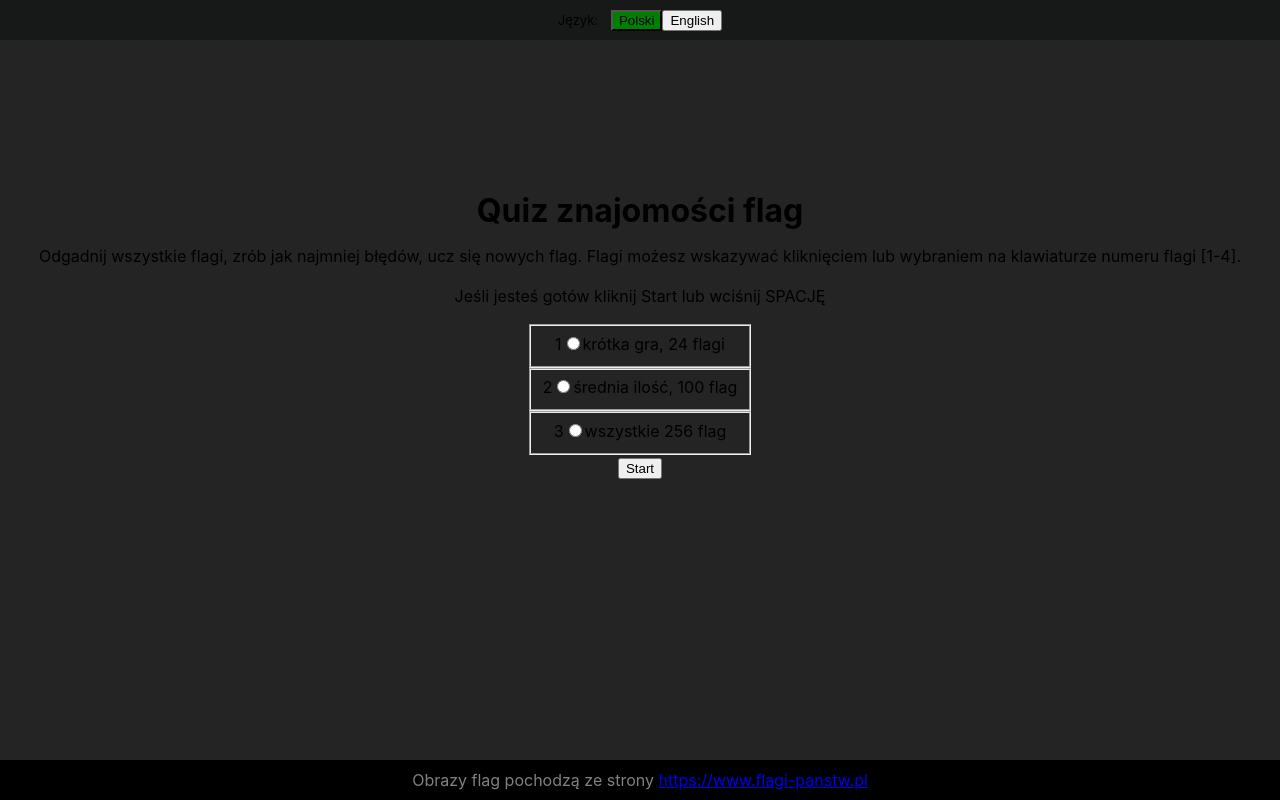
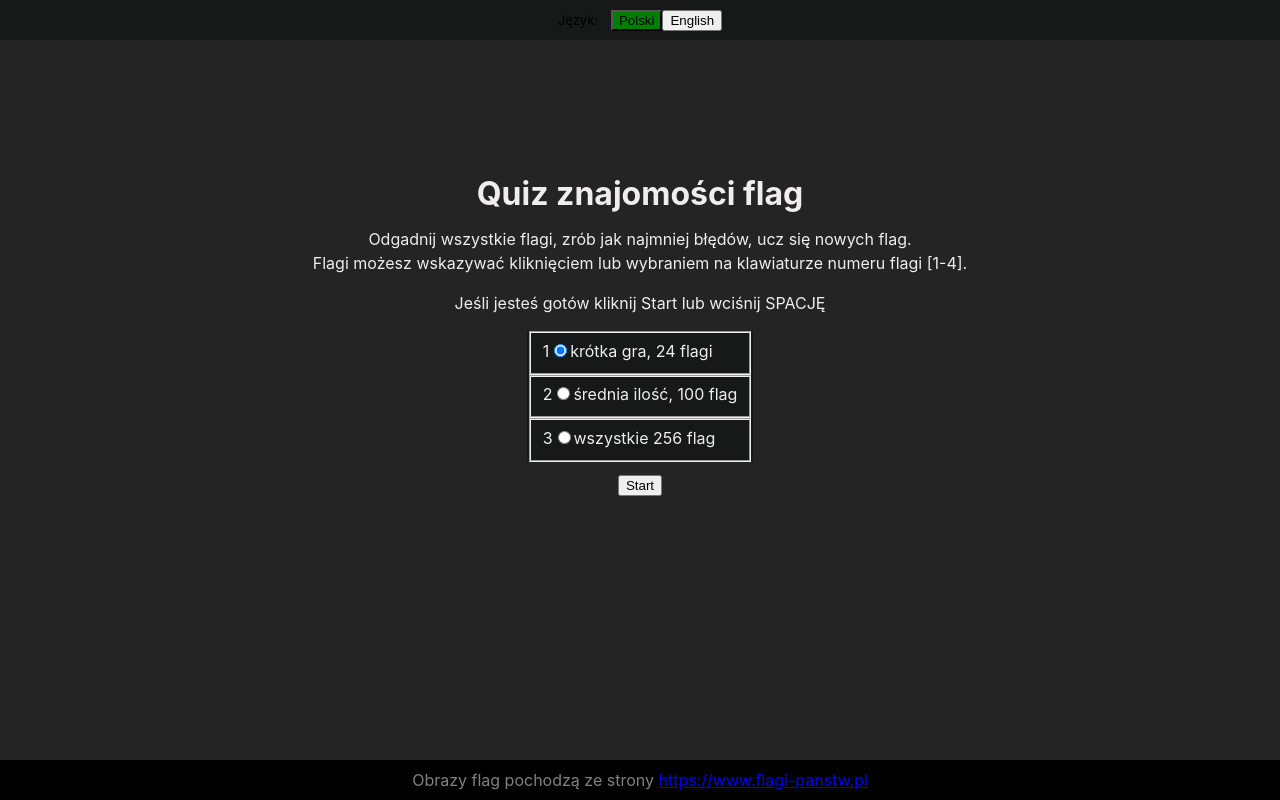
Before and after one commit to bart-1/flags-game, a React (Vite) app: page / in a window 1280 px wide. Built offline with nearby package versions, Linux system fonts and the light colour scheme.

Commit message:
fix: first level with proper number of flags feat: better colors in StartMenu and text format

```diff
--- a/src/App.css
+++ b/src/App.css
@@ -291,9 +291,16 @@ div.winner {
 }
 
 div.start-container {
+  color: rgb(239, 237, 237);
   display: flex;
   height: 80vh;
   flex-direction: column;
   align-items: center;
   justify-content: center;
 }
+
+div.difficulty-menu {
+  text-align: left;
+  background-color: rgb(23, 25, 25);
+  margin-bottom: 10px;
+}
--- a/src/DifficultyLevelMenu.tsx
+++ b/src/DifficultyLevelMenu.tsx
@@ -16,7 +16,9 @@ const DifficultyLevelMenu = ({ readyToStart }: DifficultyLevelMenuProps) => {
 
   const key = useInterfaceStore((state) => state.key);
   const pressedKey = useInterfaceStore((state) => state.pressedKey);
-  const resetPressedKeyConter = useInterfaceStore((state) => state.resetPressedKeyCounter);
+  const resetPressedKeyConter = useInterfaceStore(
+    (state) => state.resetPressedKeyCounter
+  );
 
   useEffect(() => {
     switch (true) {
@@ -35,7 +37,6 @@ const DifficultyLevelMenu = ({ readyToStart }: DifficultyLevelMenuProps) => {
         break;
     }
     resetPressedKeyConter();
-
   }, [pressedKey]);
 
   const handleRadioButtons = (e: FormEvent<HTMLFormElement>) => {
@@ -45,20 +46,19 @@ const DifficultyLevelMenu = ({ readyToStart }: DifficultyLevelMenuProps) => {
   };
   return (
     <>
-      <div>
-        <form
-          onSubmit={(e: FormEvent<HTMLFormElement>) => handleRadioButtons(e)}>
+      <form onSubmit={(e: FormEvent<HTMLFormElement>) => handleRadioButtons(e)}>
+        <div className="difficulty-menu">
           <fieldset>
             <label htmlFor="24">
               1
               <input
                 type="radio"
                 name="1"
-                value={4}
+                value={24}
                 onChange={(e: ChangeEvent<HTMLInputElement>) =>
                   setCheckedInput(e.currentTarget.value)
                 }
-                checked={checkedInput === "4"}
+                checked={checkedInput === "24"}
               />
               {lang === "pl" && `krótka gra, 24 flagi`}
               {lang === "en" && `short game, 24 flags`}
@@ -96,9 +96,9 @@ const DifficultyLevelMenu = ({ readyToStart }: DifficultyLevelMenuProps) => {
               {lang === "en" && `all 256 flags`}
             </label>
           </fieldset>
-          <button type="submit">Start</button>
-        </form>
-      </div>
+        </div>
+        <button type="submit">Start</button>
+      </form>
     </>
   );
 };
--- a/src/StartMenu.tsx
+++ b/src/StartMenu.tsx
@@ -9,12 +9,11 @@ interface StartMenuProps {
 
 const StartMenu = ({ start }: StartMenuProps) => {
   const lang = useInterfaceStore((state) => state.lang);
-  const resetFlagsIDArray = useFetchStore(state=> state.resetFlagsIDArray)
+  const resetFlagsIDArray = useFetchStore((state) => state.resetFlagsIDArray);
 
-  useEffect( () => {
-
-     resetFlagsIDArray()
-  }, [] );
+  useEffect(() => {
+    resetFlagsIDArray();
+  }, []);
 
   return (
     <>
@@ -24,7 +23,7 @@ const StartMenu = ({ start }: StartMenuProps) => {
             <h1>Quiz znajomości flag</h1>
             <p>
               Odgadnij wszystkie flagi, zrób jak najmniej błędów, ucz się nowych
-              flag. Flagi możesz wskazywać kliknięciem lub wybraniem na
+              flag. <br /> Flagi możesz wskazywać kliknięciem lub wybraniem na
               klawiaturze numeru flagi [1-4].
             </p>
             <p>Jeśli jesteś gotów kliknij Start lub wciśnij SPACJĘ</p>
@@ -35,7 +34,8 @@ const StartMenu = ({ start }: StartMenuProps) => {
             <h1>Flag knowledge quiz</h1>
             <p>
               Guess all the flags, make as few mistakes as possible, learn new
-              flags. You can choose flag with mouse click or choose number key
+              flags.
+              <br /> You can choose flag with mouse click or choose number key
               on keyboard [1-4].
             </p>
             <p>If you ready click Start or press SPACE </p>
```
